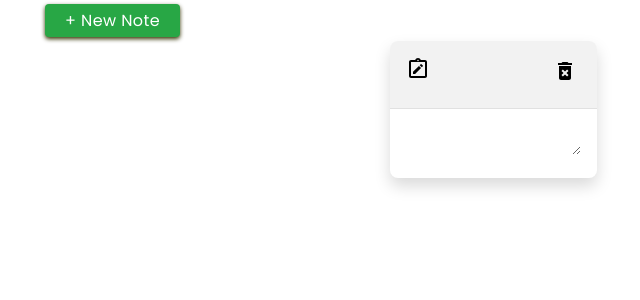
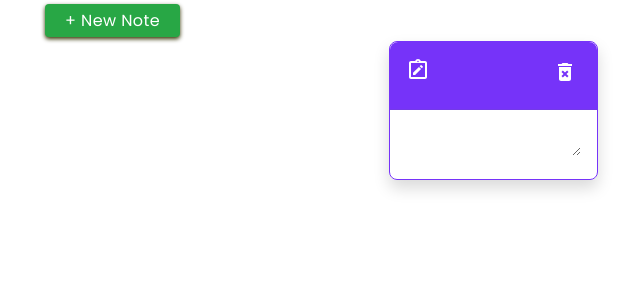
Before and after one commit to spectr-e/react-projects, a React (Vite) app: page / in a window 1280 px wide. Both pictures are taken after a click on the button "+ New Note". Shown: the top 300 px of the page, without its empty margins (147-787 px from the left). Built offline with nearby package versions, Linux system fonts and the light colour scheme.

Commit message:
style(NotesApp): Add a new random bg to a note when created

```diff
--- a/src/Projects/16-notes-app/NotesApp.jsx
+++ b/src/Projects/16-notes-app/NotesApp.jsx
@@ -14,6 +14,19 @@ const NotesApp = () => {
   const handleDelNote = (id) => {
     setNotes(notes.filter((note) => note.id !== id))
   }
+
+  const cards = [
+    'card-info',
+    'card-danger',
+    'card-success',
+    'card-warning',
+    'card-primary',
+  ]
+
+  const randomBg = () => {
+    const random = Math.floor(Math.random() * cards.length)
+    return cards[random]
+  }
   return (
     <div className='container'>
       <Button
@@ -27,7 +40,12 @@ const NotesApp = () => {
         style={{ flexWrap: 'wrap', gap: 24 }}
       >
         {notes.map((note, index) => (
-          <Notes key={index} note={note} onClick={handleDelNote} />
+          <Notes
+            key={index}
+            note={note}
+            onClick={handleDelNote}
+            bg={randomBg}
+          />
         ))}
       </div>
     </div>
--- a/src/components/Notes.jsx
+++ b/src/components/Notes.jsx
@@ -1,8 +1,16 @@
+import { useEffect, useState } from 'react'
 import { DeleteIcon, Icons, NotesStyle } from '../Projects'
 import { MdOutlineNoteAlt, MdDeleteForever } from 'react-icons/md'
-const Notes = ({ note, onClick, text }) => {
+
+const Notes = ({ note, onClick, text, bg }) => {
+  const [cardBg, setCardBg] = useState('')
+
+  useEffect(() => {
+    !cardBg && setCardBg(bg)
+  }, [cardBg])
+
   return (
-    <NotesStyle className='card'>
+    <NotesStyle className={`card ${cardBg}`}>
       <div className='card-header text-right'>
         <Icons>
           <MdOutlineNoteAlt />
```
